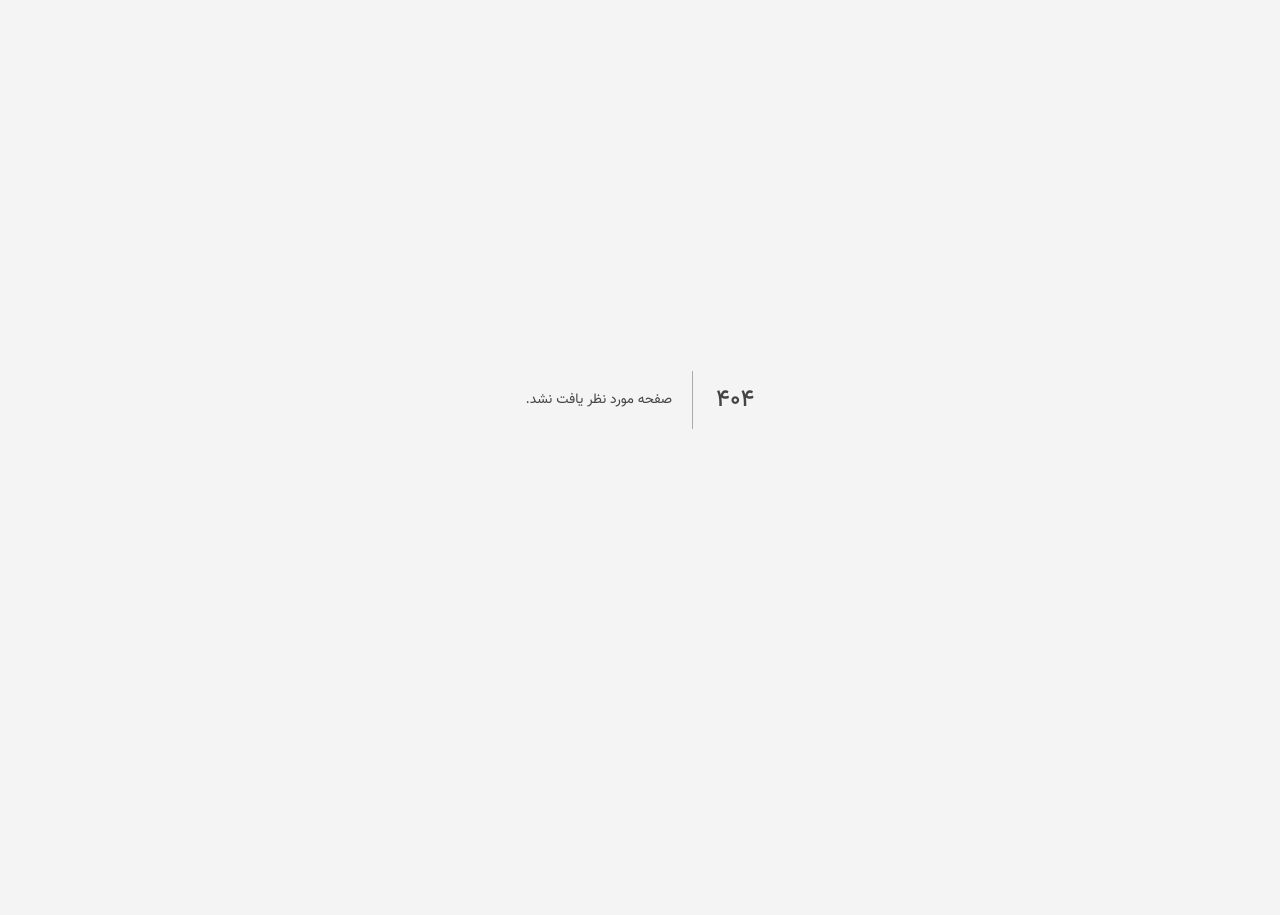
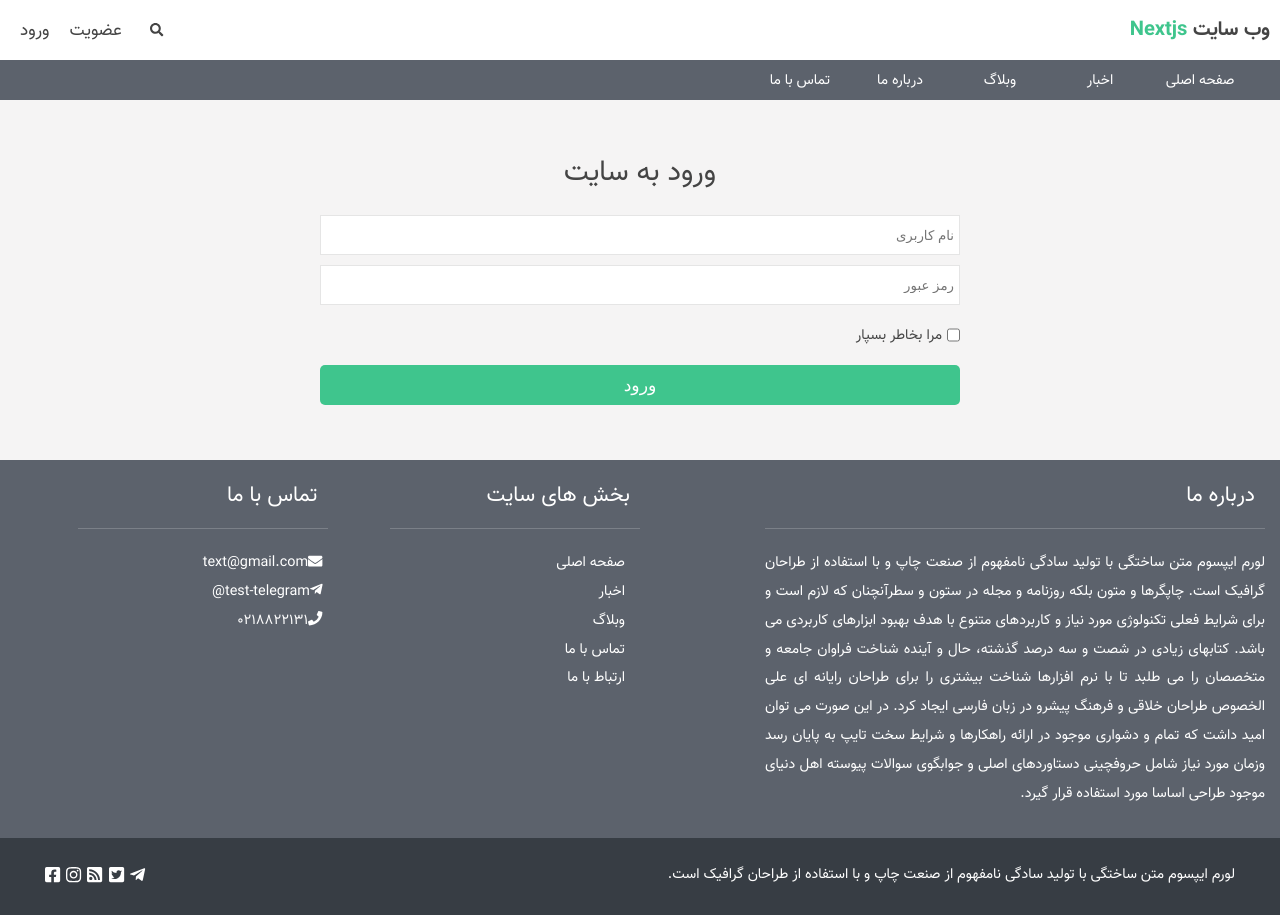
Before and after one commit to yousef-bigdeli/first-nextjs, a Next.js app: page /login in a window 1280 px wide. Before the commit this address had no page. Before the commit the page ends 800 px from the top, so only its background shows below. Built offline with nearby package versions, Linux system fonts and the light colour scheme.

Commit message:
login page and styles

```diff
--- /dev/null
+++ b/pages/login.js
@@ -0,0 +1,28 @@
+import React from 'react';
+import Template from './components/Template';
+import styles from './styles/Register.module.scss';
+
+function Login(){
+    return(
+        <>
+            <Template>
+                <div className={styles.reg__container}>
+                    <div className={styles.title}>ورود به سایت</div>
+                    <div>
+                        <form className={styles.register__form}>
+                            <input type="text" name="username" placeholder="نام کاربری"/>
+                            <input type="password" name="password" placeholder="رمز عبور"/>
+                            <div class={styles.remember__check}>
+                                <input type="checkbox" name="remember" id="remember" value="remember"/>
+                                <label htmlFor="remember">مرا بخاطر بسپار</label>
+                            </div>
+                            <input type="submit" name="submit-register" value="ورود"/>
+                        </form>
+                    </div>
+                </div>
+            </Template>
+        </>
+    )
+}
+
+export default Login;
--- a/pages/styles/Media.module.scss
+++ b/pages/styles/Media.module.scss
@@ -55,6 +55,12 @@
     .dot {
         width: 12px !important;
         height: 12px !important;
+    }
+
+    //login register
+
+    .title{
+        font-size:1.5em !important;
     }
 
     //
@@ -117,6 +123,12 @@
     .dot {
         width: 12px !important;
         height: 12px !important;
+    }
+
+    //login register
+
+    .title{
+        font-size:1.7em !important;
     }
 
     //
--- a/pages/styles/Register.module.scss
+++ b/pages/styles/Register.module.scss
@@ -39,3 +39,17 @@ $primary-color: #3fc58d;
         background-color: #379c72;
     }
 }
+.remember__check{
+    display: flex;
+    align-items: center;
+    label{
+        margin-right: 5px;
+        cursor: pointer;
+    }
+    input[type="checkbox"]{
+        cursor: pointer;
+    }
+    input[type="checkbox"]:focus{
+        outline: 0;
+    }
+}
```
